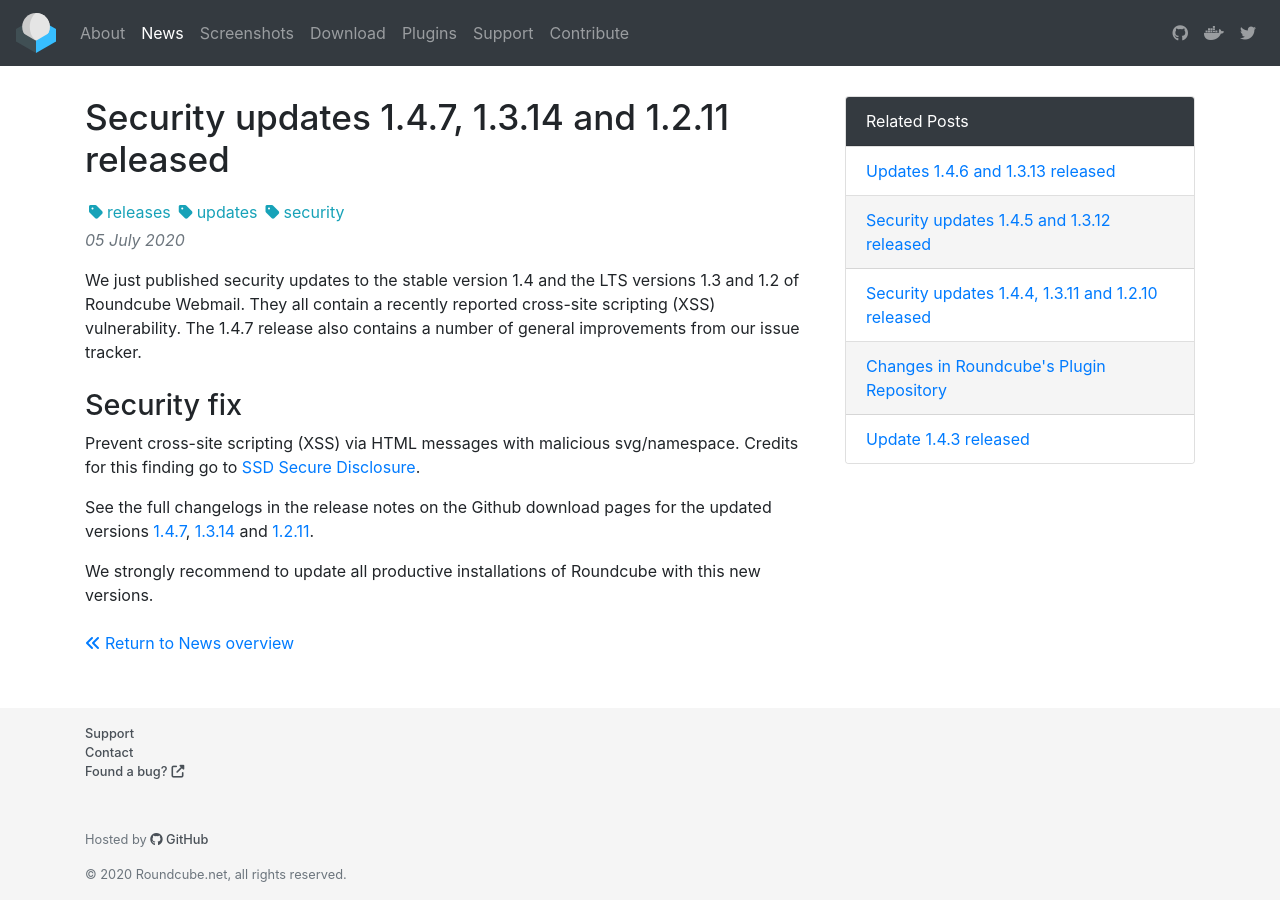
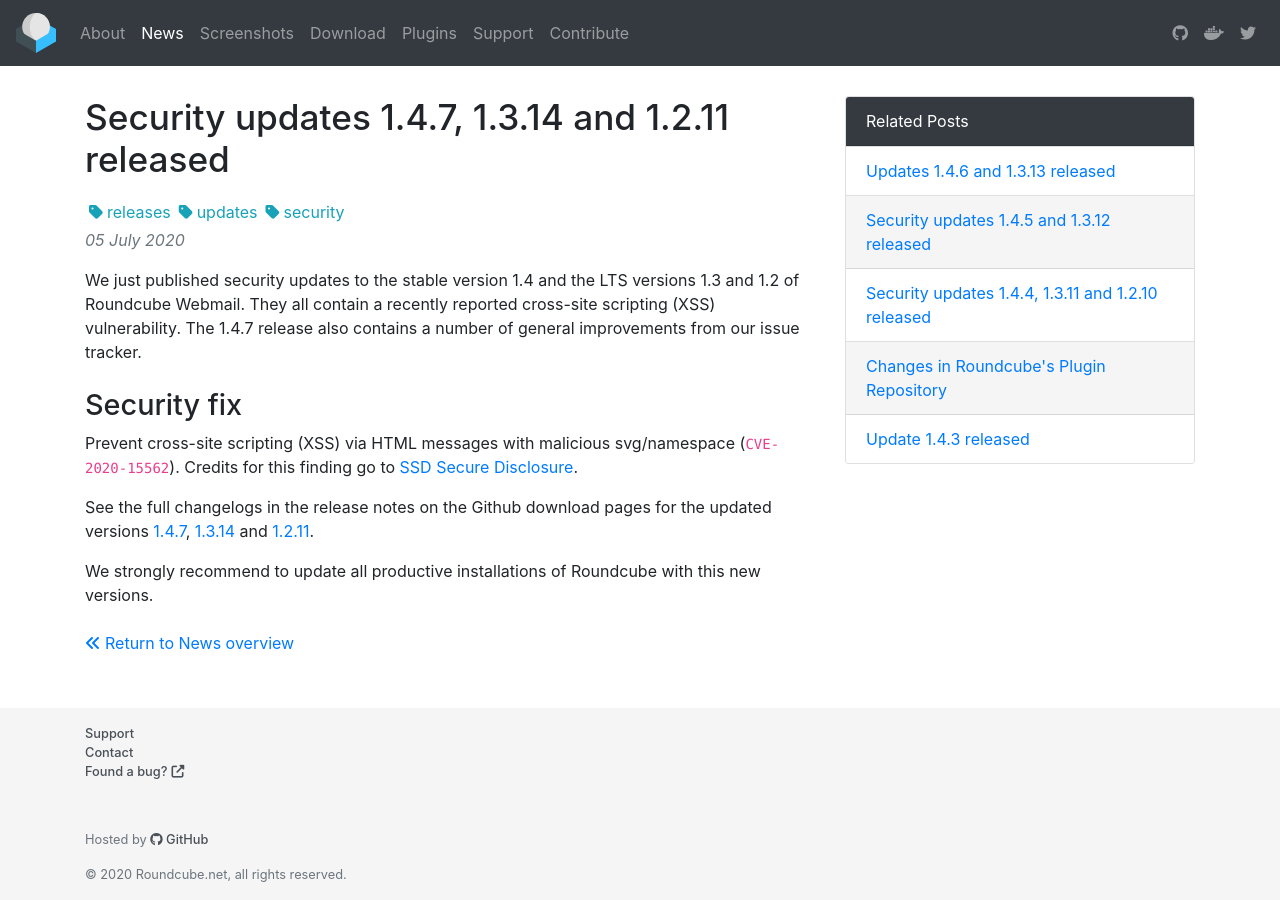
Before and after one commit to roundcube/roundcube.github.com, a Jekyll site: the page built from _posts/2020-07-05-security-updates-1.4.7-1.3.14-and-1.2.11.md, in a window 1280 px wide. Built offline with Jekyll 4.4.1, drawn with Linux system fonts in a browser that asks for light colours; nearby versions of some CDN libraries; comment, search, counter and statistics services are not loaded.

Commit message:
Added CVE number to security update post

```diff
--- a/_posts/2020-07-05-security-updates-1.4.7-1.3.14-and-1.2.11.md
+++ b/_posts/2020-07-05-security-updates-1.4.7-1.3.14-and-1.2.11.md
@@ -10,7 +10,7 @@
 
 ## Security fix
 
-Prevent cross-site scripting (XSS) via HTML messages with malicious svg/namespace.
+Prevent cross-site scripting (XSS) via HTML messages with malicious svg/namespace (`CVE-2020-15562`).
 Credits for this finding go to [SSD Secure Disclosure](https://ssd-disclosure.com/).
 
 See the full changelogs in the release notes on the Github download pages for the updated versions
```
